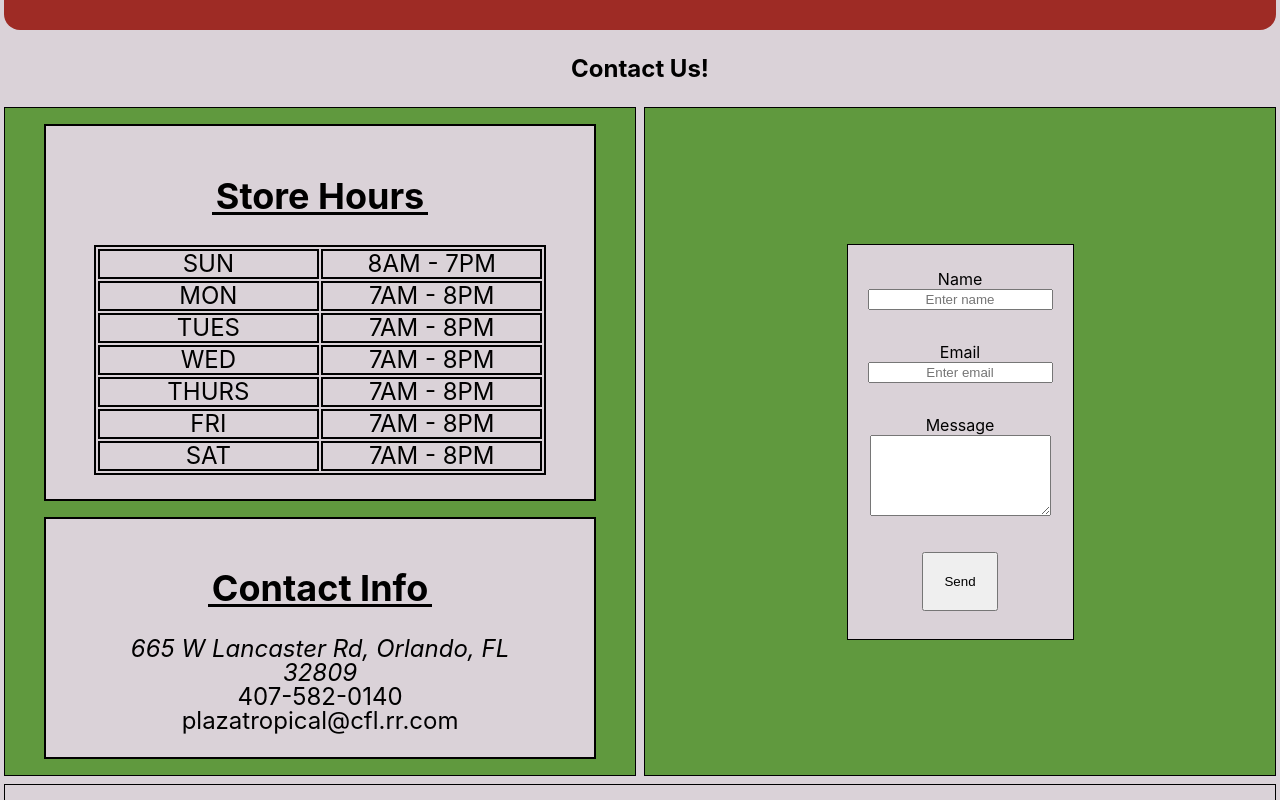
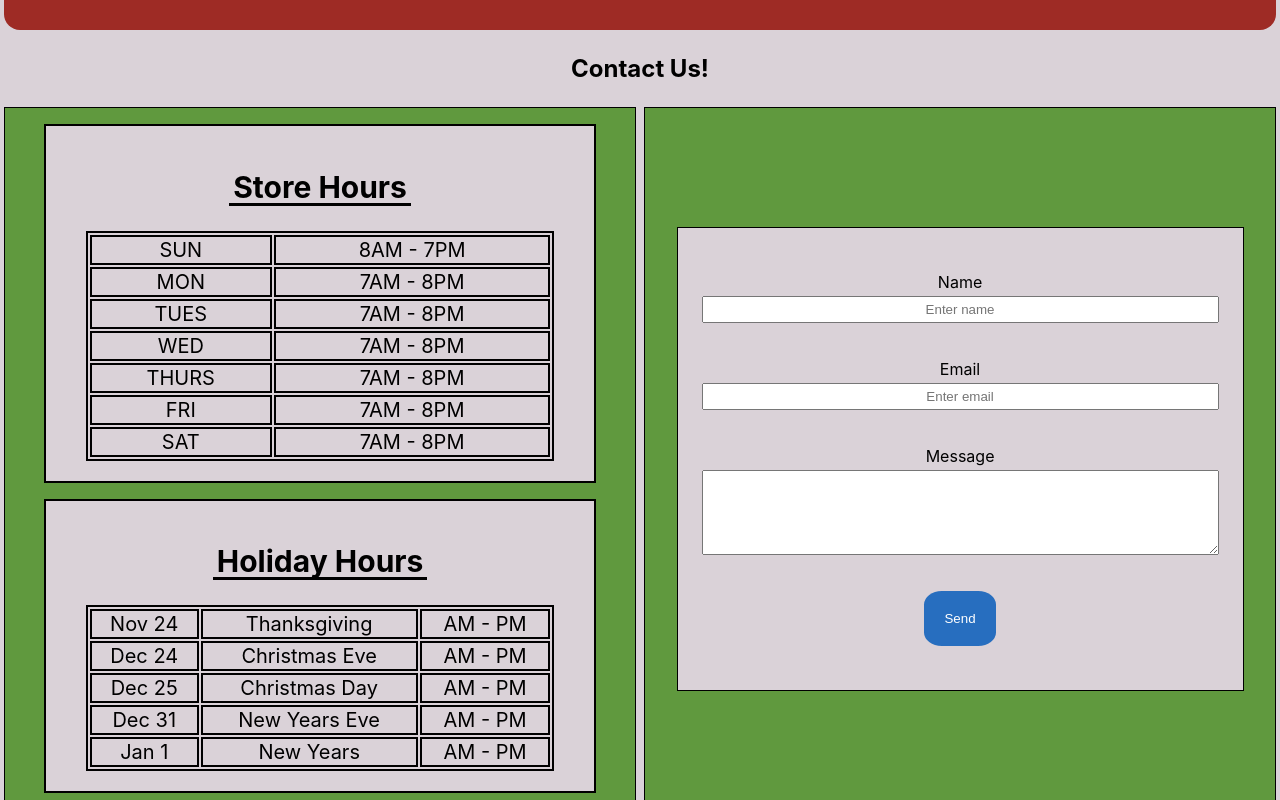
Before and after one commit to tonyDcoder5/pt_supermarket, a React (Create React App) app: page /contact in a window 1280 px wide. Shown: the part 940-1740 px from the top of the page. Built offline with nearby package versions, Linux system fonts and the light colour scheme.

Commit message:
general layout edits + holiday calendar tempalte

```diff
--- a/src/App.css
+++ b/src/App.css
@@ -276,7 +276,6 @@ footer a:hover {
 
 .store-hours{
   display: flex;
-  flex-direction: column;
   align-items: center;
   padding: 1vmin;
 }
@@ -291,7 +290,7 @@ footer a:hover {
   line-height: 3vmin;
   width: 90%;
   margin: 1vmin;
-  font-size: 3vmin;
+  font-size: 2.5vmin;
 }
 
 .store-hours h2{
@@ -306,7 +305,7 @@ footer a:hover {
 }
 
 .store-hours td{
-  width: 50%;
+  width: fit-content;
   border: .1em solid #000;
 }
 
@@ -317,22 +316,36 @@ footer a:hover {
   background-color: #dad2d8;
   border: 0.2vmin solid #000;
   margin: 2.5vmin;
-  padding: 1vmin 2.5vmin 1vmin 2.5vmin;
+  padding: 3vmin;
+  width: 90%;
+  align-self: center;
 }
 
 .contact-form div{
   display: flex;
+  width: 100%;
   flex-direction: column;
   padding: 1vmin 0 1vmin 0;
 }
 
 .contact-form *{
   text-align: center;
+  padding: .5vmin;
 }
 
 .contact-form button{
   margin: 2.5vmin;
   padding: 2.5vmin;
+  border-radius: 25%;
+  color: #fff;
+  background-color: #276ebf;
+  border: none;
+}
+
+.contact-form button:hover{
+  background-color: #60993e;
+  border: .2em solid #fff;
+
 }
 
 
--- a/src/pages/Contact/StoreHours.js
+++ b/src/pages/Contact/StoreHours.js
@@ -17,31 +17,52 @@ export default function StoreHours() {
     { day: "SAT", hours: ["7AM", "8PM"] },
   ];
 
+  const holidayHours = [
+    { day: "Thanksgiving", hours: ["AM", "PM"], date: "Nov 24" },
+    { day: "Christmas Eve", hours: ["AM", "PM"], date: "Dec 24" },
+    { day: "Christmas Day", hours: ["AM", "PM"], date: "Dec 25" },
+    { day: "New Years Eve", hours: ["AM", "PM"], date: "Dec 31" },
+    { day: "New Years", hours: ["AM", "PM"], date: "Jan 1" },
+  ];
+
   const data = {
     address: "665 W Lancaster Rd, Orlando, FL 32809",
     phone: "407-582-0140",
-    email: "plazatropical@cfl.rr.com" }
+    email: "plazatropical665@gmail.com",
+  };
 
   return (
-    <div className="container-two store-hours">
+    <div className="store-hours container-two">
       <section>
         <h2>Store Hours</h2>
-      <table>
+        <table className="reg-hours">
           {hours.map((day) => {
             return (
               <tr>
                 <td>{day.day}</td>
-              <td>{day.hours[0]} - {day.hours[1]}</td>
+                <td>
+                  {day.hours[0]} - {day.hours[1]}
+                </td>
               </tr>
             );
           })}
         </table>
       </section>
       <section>
-      <h2>Contact Info</h2>
-      <address>{data.address}</address>
-      <phone>{data.phone}</phone>
-      <email>{data.email}</email>
+        <h2>Holiday Hours</h2>
+        <table className="holiday-hours">
+          {holidayHours.map((day) => {
+            return (
+              <tr>
+                <td>{day.date}</td>
+                <td>{day.day}</td>
+                <td>
+                  {day.hours[0]} - {day.hours[1]}
+                </td>
+              </tr>
+            );
+          })}
+        </table>
       </section>
     </div>
   );
```
Lines whose indentation alone changed are shown as unchanged.
